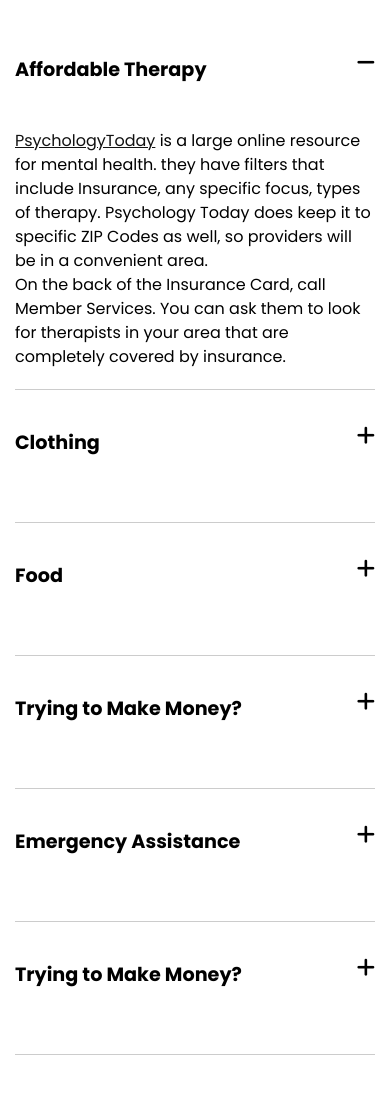
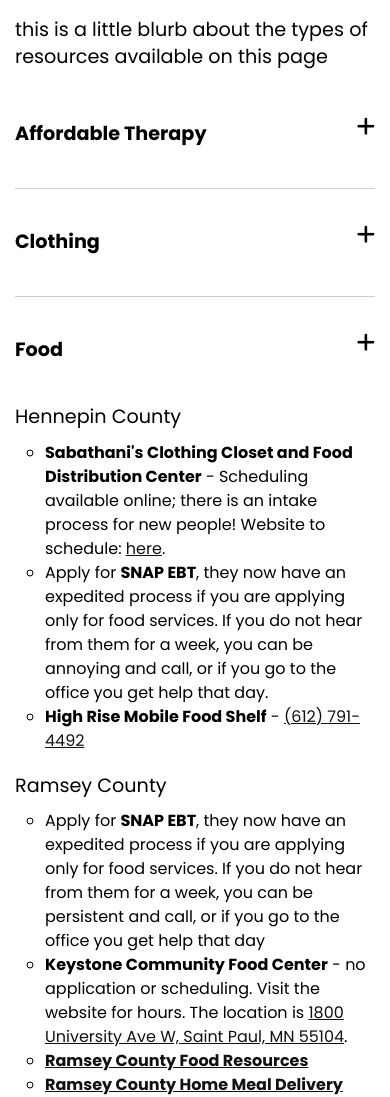
Before and after one commit to reedular/test-website, a plain HTML site: page subpages/resources.html in a window 390 px wide. Shown: the part 206-1303 px from the top of the page. Drawn offline with Linux system fonts and the light colour scheme.

Commit message:
Up to food section

```diff
--- a/css/style.css
+++ b/css/style.css
@@ -114,8 +114,8 @@
 }
 
 .accordion .accordion-group .accordion-group-header {
-  padding: 20px 0;
-  margin-bottom: 15px;
+  padding: 20px 0 10px;
+  margin-bottom: 0;
   position: relative;
 }
 
@@ -140,6 +140,11 @@
   display: block;
 }
 
+.accordion .accordion-group .accordion-group-body h4 a:hover {
+  color: var(--primary-color);
+  transition: 0.8s;
+}
+
 .accordion ul.accordion-menu {
   max-width: 400px;
   margin: auto;
@@ -162,6 +167,11 @@
 .accordion ul.accordion-menu li.active {
   background: var(--primary-color);
   color: #fff;
+}
+
+.accordion ul li a:hover {
+  color: var(--primary-color);
+  transition: 0.8s;
 }
 
 /* Utility classes */
--- a/subpages/resources.html
+++ b/subpages/resources.html
@@ -51,12 +51,6 @@
 						<li>
 							<a href="#">Contact</a>
 						</li>
-						<!-- <li>
-							<a class="btn" href="#">
-								<i class="fas fa-user"></i>
-								Login
-							</a>
-						</li> -->
 					</ul>
 				</div>
 			</div>
@@ -65,24 +59,35 @@
 		<section class="accordion bg-light">
 			<div class="container-sm">
 				<h3 class="text-xl">Resources</h3>
+				<p class="text-md">
+					this is a little blurb about the types of resources available on this
+					page
+				</p>
 				<div class="accordion-content">
 					<div class="accordion-group">
 						<div class="accordion-group-header">
 							<h4 class="text-md">Affordable Therapy</h4>
-							<i class="fas fa-minus"></i>
+							<i class="fas fa-plus"></i>
 						</div>
-						<div class="accordion-group-body open">
-							<a href="https://www.psychologytoday.com/us" target="_blank"
-								>PsychologyToday</a
-							>
-							is a large online resource for mental health. they have filters
-							that include Insurance, any specific focus, types of therapy.
-							Psychology Today does keep it to specific ZIP Codes as well, so
-							providers will be in a convenient area.
-							<br />
-							On the back of the Insurance Card, call Member Services. You can
-							ask them to look for therapists in your area that are completely
-							covered by insurance.
+						<div class="accordion-group-body">
+							<h4 class="text-md">
+								<a href="https://www.psychologytoday.com/us" target="_blank"
+									>PsychologyToday</a
+								>
+							</h4>
+							<ul class="bullet">
+								<li>
+									PsychologyToday is a large online resource for mental health.
+									they have filters that include Insurance, any specific focus,
+									types of therapy. Psychology Today can filter by ZIP Codes as
+									well, so providers will be in a convenient area.
+								</li>
+								<li>
+									On the back of the Insurance Card, call Member Services. You
+									can ask them to look for therapists in your area that are
+									completely covered by insurance.
+								</li>
+							</ul>
 						</div>
 					</div>
 					<div class="accordion-group">
@@ -91,7 +96,46 @@
 							<i class="fas fa-plus"></i>
 						</div>
 						<div class="accordion-group-body">
-							This is a paragraph explaining why therapy is.
+							<h4 class="text-md">Hennepin County</h4>
+							<ul class="bullet">
+								<li>
+									<b>Harriet's Closet</b> (Minneapolis) - once a month you can
+									call and schedule a time to pick out 3 outfits. Phone Number:
+									<a href="tel:+16128253333">(612) 825-3333</a>.
+								</li>
+								<li>
+									<b
+										>Sabathani's Clothing Closet and Food Distribution Center</b
+									>
+									- Scheduling available online; there is an intake process for
+									new people! Website to schedule:
+									<a
+										href="https://www.eventbrite.com/e/clothing-closet-appointments-tickets-12800760950"
+										>here</a
+									>.
+								</li>
+							</ul>
+							<h4 class="text-md">Ramsey County</h4>
+							<ul class="bullet">
+								<li>
+									<b>Joseph's Coat</b> (St. Paul) - once a month you call and
+									schedule a time to go in and fill up two bags with clothing at
+									NO CHARGE. Phone Number:
+									<a href="tel:+16512912472">(651) 291-2472</a>
+								</li>
+								<li>
+									<a href="https://www.neighborsmn.org/"
+										><b>Neighbors Clothes Closet</b></a
+									>
+									- very cheap prices; located at
+									<a
+										href="https://maps.app.goo.gl/TGMGjgegPmdUuTed7"
+										target="_blank"
+									>
+										222 Grand Ave W, South St Paul, MN 55075</a
+									>
+								</li>
+							</ul>
 						</div>
 					</div>
 					<div class="accordion-group">
@@ -99,8 +143,59 @@
 							<h4 class="text-md">Food</h4>
 							<i class="fas fa-plus"></i>
 						</div>
-						<div class="accordion-group-body">
-							This is a paragraph explaining how therapy is.
+						<div class="accordion-group-body open">
+							<h4 class="text-md">Hennepin County</h4>
+							<ul class="bullet">
+								<li>
+									<b
+										>Sabathani's Clothing Closet and Food Distribution Center</b
+									>
+									- Scheduling available online; there is an intake process for
+									new people! Website to schedule:
+									<a
+										href="https://www.eventbrite.com/e/clothing-closet-appointments-tickets-12800760950"
+										>here</a
+									>.
+								</li>
+								<li>
+									Apply for <b>SNAP EBT</b>, they now have an expedited process
+									if you are applying only for food services. If you do not hear
+									from them for a week, you can be annoying and call, or if you
+									go to the office you get help that day.
+								</li>
+								<li>
+									<b>High Rise Mobile Food Shelf</b> -
+									<a href="tel:+16127914492">(612) 791-4492</a>
+								</li>
+							</ul>
+							<h4 class="text-md">Ramsey County</h4>
+							<ul class="bullet">
+								<li>
+									Apply for <b>SNAP EBT</b>, they now have an expedited process
+									if you are applying only for food services. If you do not hear
+									from them for a week, you can be persistent and call, or if
+									you go to the office you get help that day
+								</li>
+								<li>
+									<b>Keystone Community Food Center</b> - no application or
+									scheduling. Visit the website for hours. The location is
+									<a
+										href="https://maps.app.goo.gl/Hi57hHuzMEFNAQmt9"
+										target="_blank"
+										>1800 University Ave W, Saint Paul, MN 55104</a
+									>.
+								</li>
+								<li>
+									<a href="ramseycounty.us/FoodResources" target="_blank"
+										><b>Ramsey County Food Resources</b></a
+									>
+								</li>
+								<li>
+									<a href="ramseycounty.us/HomeMealDelivery" target="_blank"
+										><b>Ramsey County Home Meal Delivery</b></a
+									>
+								</li>
+							</ul>
 						</div>
 					</div>
 					<div class="accordion-group">
```
